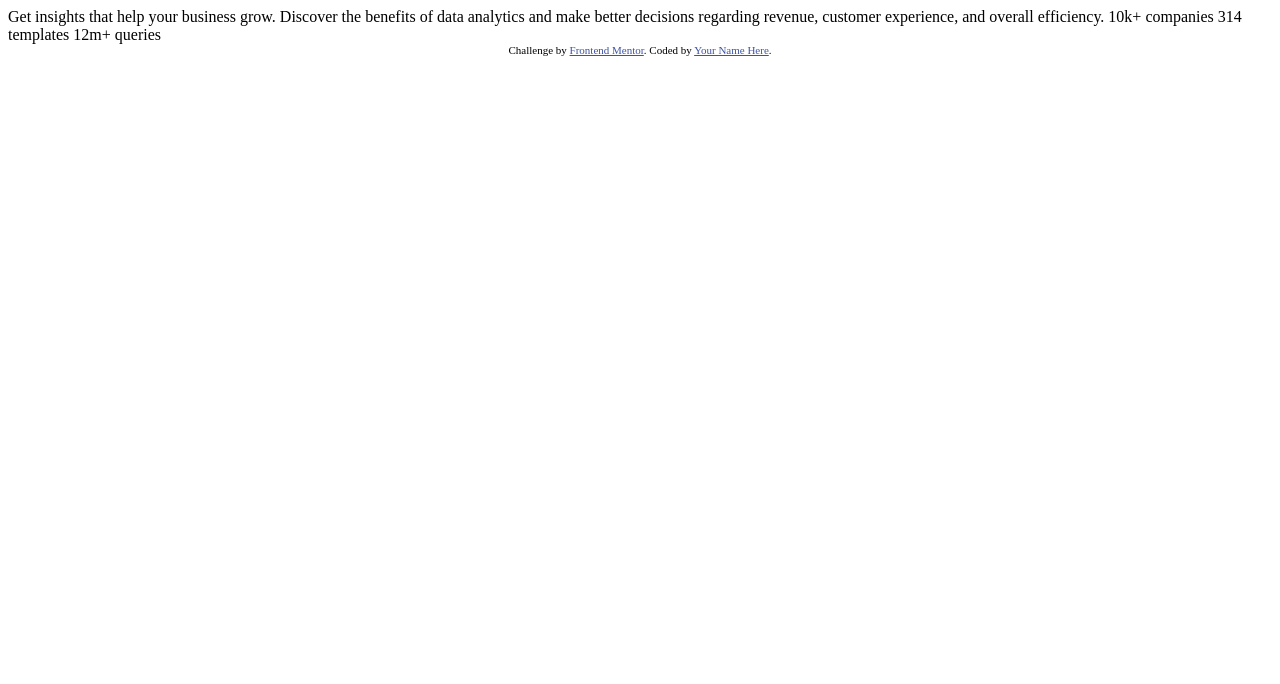
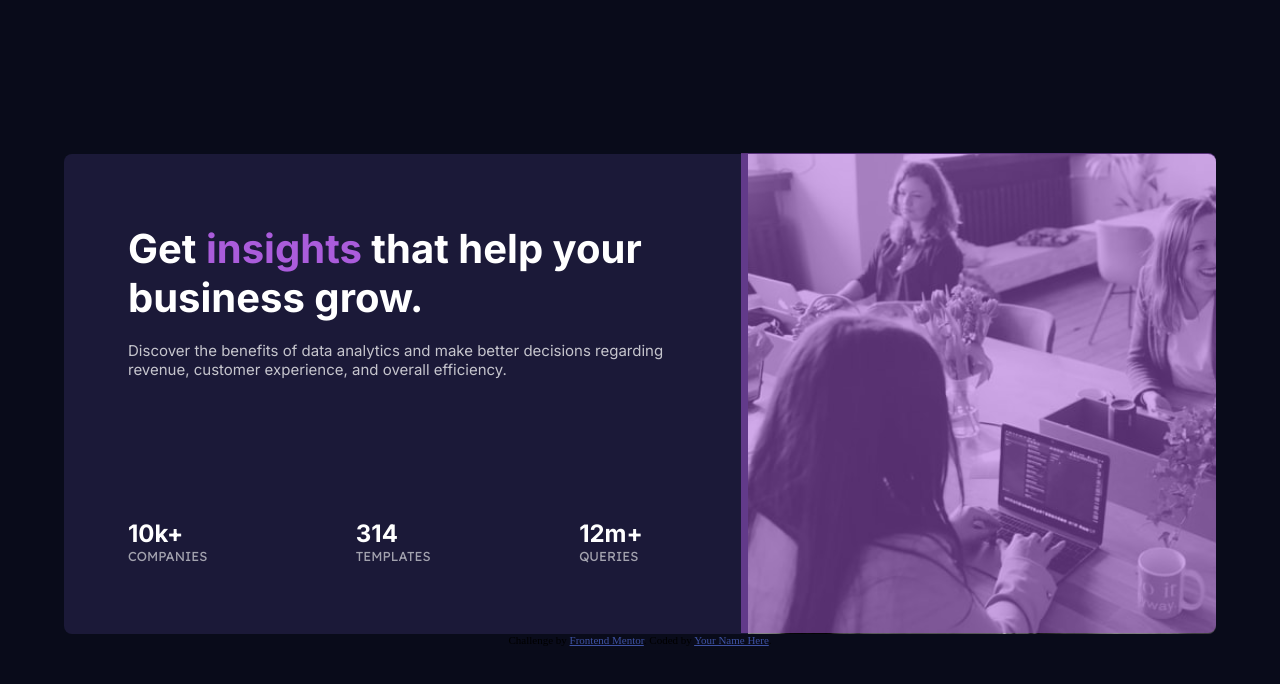
Before and after one commit to nicolasgonzalez98/Stats-prewiew, a plain HTML site: page index.html in a window 1280 px wide. Drawn offline with Linux system fonts and the light colour scheme.

Commit message:
trabajo finalizado

```diff
--- /dev/null
+++ b/css/style.css
@@ -0,0 +1,148 @@
+@import url('https://fonts.googleapis.com/css2?family=Inter:wght@400;700&family=Outfit:wght@300;400;600&family=Red+Hat+Display:ital,wght@0,500;0,700;0,900;1,500;1,700;1,900&display=swap');
+@import url('https://fonts.googleapis.com/css2?family=Inter:wght@400;700&family=Lexend+Deca&family=Outfit:wght@300;400;600&family=Red+Hat+Display:ital,wght@0,500;0,700;0,900;1,500;1,700;1,900&display=swap');
+
+:root{
+    /*Primary*/
+    --very-dark-blue:hsl(233, 47%, 7%);
+    --dark-desaturated-blue:hsl(244, 38%, 16%);
+    --soft-violet:hsl(277, 64%, 61%, 0.5);
+    /*Neutral*/
+    --white:hsl(0, 0%, 100%);
+    --slight--transparent--white:hsla(0, 0%, 100%, 0.75);
+    --stat-heading:hsla(0, 0%, 100%, 0.6);
+
+}
+
+*{
+    margin: 0;
+    padding: 0;
+    box-sizing: content-box;
+}
+
+body{
+    width: 100vw;
+    height: 100vh;
+    font-size: 15px;
+}
+
+main{
+    background-color: var(--very-dark-blue);
+    display: flex;
+    justify-content: center;
+    align-items: center;
+    flex-direction: column;
+    width: 100vw;
+    height: 100vh;
+}
+
+.absolute{
+    position: absolute;
+    width: 82.4%;
+    height: 60%;
+    border-radius: 8px;
+    display: flex;
+    right: 5%;
+    top: 19.1%;
+}
+
+.izq{
+    background-color: transparent;
+    height: 100%;
+    width: 55%;
+}
+
+.der{
+    height: 100%;
+    width:45%;
+    background-color: var(--soft-violet);
+    border-top-right-radius: 8px;
+    border-bottom-right-radius: 8px;
+}
+
+.card{
+    background-color: var(--dark-desaturated-blue);
+    width: 90%;
+    height: 60%;
+    display: flex;
+    border-radius: 8px;
+
+}
+
+.left{
+    height: 100%;
+    width: 55%;
+    margin: 0 3rem 3rem 4rem;
+    display: flex;
+    flex-direction: column;
+    justify-content: space-around;
+}
+
+
+
+
+.left article h1{
+    font-weight: 700;
+    font-family: 'Inter', sans-serif;
+    font-size: 40px;
+    color: var(--white);
+    margin-bottom: 1.2rem;
+
+}
+
+
+.left article span{
+    color: hsl(277, 64%, 61%);
+}
+
+.left article p{
+    font-family: 'Inter', sans-serif;
+    font-weight: 400;
+    color: var(--slight--transparent--white) ;
+}
+
+.stats{
+    display: flex;
+    justify-content: space-between;
+    width: 90%;
+
+}
+
+.stats div{
+    display:flex;
+    flex-direction: column;
+}
+
+.numero{
+    color: var(--white);
+    font-family: 'Inter', sans-serif;
+    font-weight: 700;
+    font-size: x-large;
+}
+
+.info{
+    font-family: 'Lexend Deca',sans-serif;
+    font-weight: 50;
+    color: var(--stat-heading);
+    text-transform: uppercase;
+    font-size: small;
+}
+
+
+.right{
+    width:45%;
+    background-image: url(/images/image-header-desktop.jpg);
+    background-size: cover;
+    border-top-right-radius: 8px;
+    border-bottom-right-radius: 8px;
+
+}
+
+
+
+.attribution {
+    font-size: 11px;
+    text-align: center;
+    align-self:auto;
+}
+
+.attribution a { color: hsl(228, 45%, 44%); }
--- a/index.html
+++ b/index.html
@@ -7,27 +7,54 @@
   <link rel="icon" type="image/png" sizes="32x32" href="./images/favicon-32x32.png">
 
   <title>Frontend Mentor | Stats preview card component</title>
+  <link rel="stylesheet" href="css/style.css">
 
   <!-- Feel free to remove these styles or customise in your own stylesheet 👍 -->
   <style>
-    .attribution { font-size: 11px; text-align: center; }
-    .attribution a { color: hsl(228, 45%, 44%); }
+
   </style>
 </head>
 <body>
 
-  Get insights that help your business grow.
+  <main>
+    <div class="absolute">
+      <div class="izq"></div>
+      <div class="der"></div>
+    </div>
 
-  Discover the benefits of data analytics and make better decisions regarding revenue, customer
-  experience, and overall efficiency.
+    <div class="card">
+      <div class="left">
+        <article>
+          <h1>Get <span>insights</span> that help your business grow.</h1>
+          <p>Discover the benefits of data analytics and make better decisions regarding revenue, customer
+          experience, and overall efficiency.</p>
+        </article>
+        <div class="stats">
+          <div>
+            <div class="numero">10k+</div>
+            <div class="info">companies</div>
+          </div>
+          <div>
+            <div class="numero">314</div>
+            <div class="info">templates</div>
+          </div>
+          <div>
+            <div class="numero">12m+</div>
+            <div class="info">queries</div>
+          </div>
+        </div>
 
-  10k+ companies
-  314 templates
-  12m+ queries
 
-  <div class="attribution">
-    Challenge by <a href="https://www.frontendmentor.io?ref=challenge" target="_blank">Frontend Mentor</a>.
-    Coded by <a href="#">Your Name Here</a>.
-  </div>
+
+      </div>
+      <div class="right"></div>
+    </div>
+    <footer class="attribution">
+      Challenge by <a href="https://www.frontendmentor.io?ref=challenge" target="_blank">Frontend Mentor</a>.
+      Coded by <a href="#">Your Name Here</a>.
+    </footer>
+  </main>
+
+
 </body>
 </html>
```
